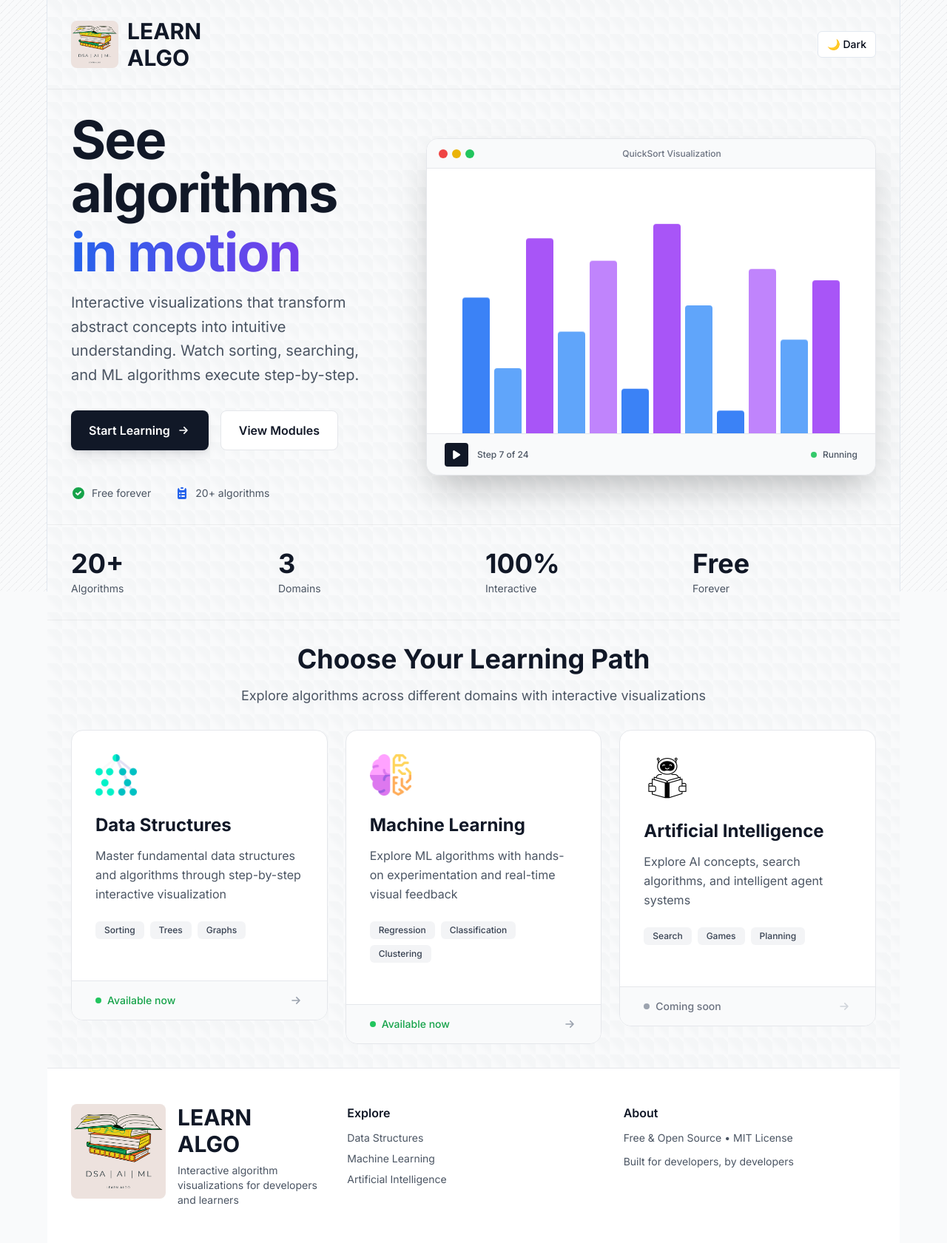
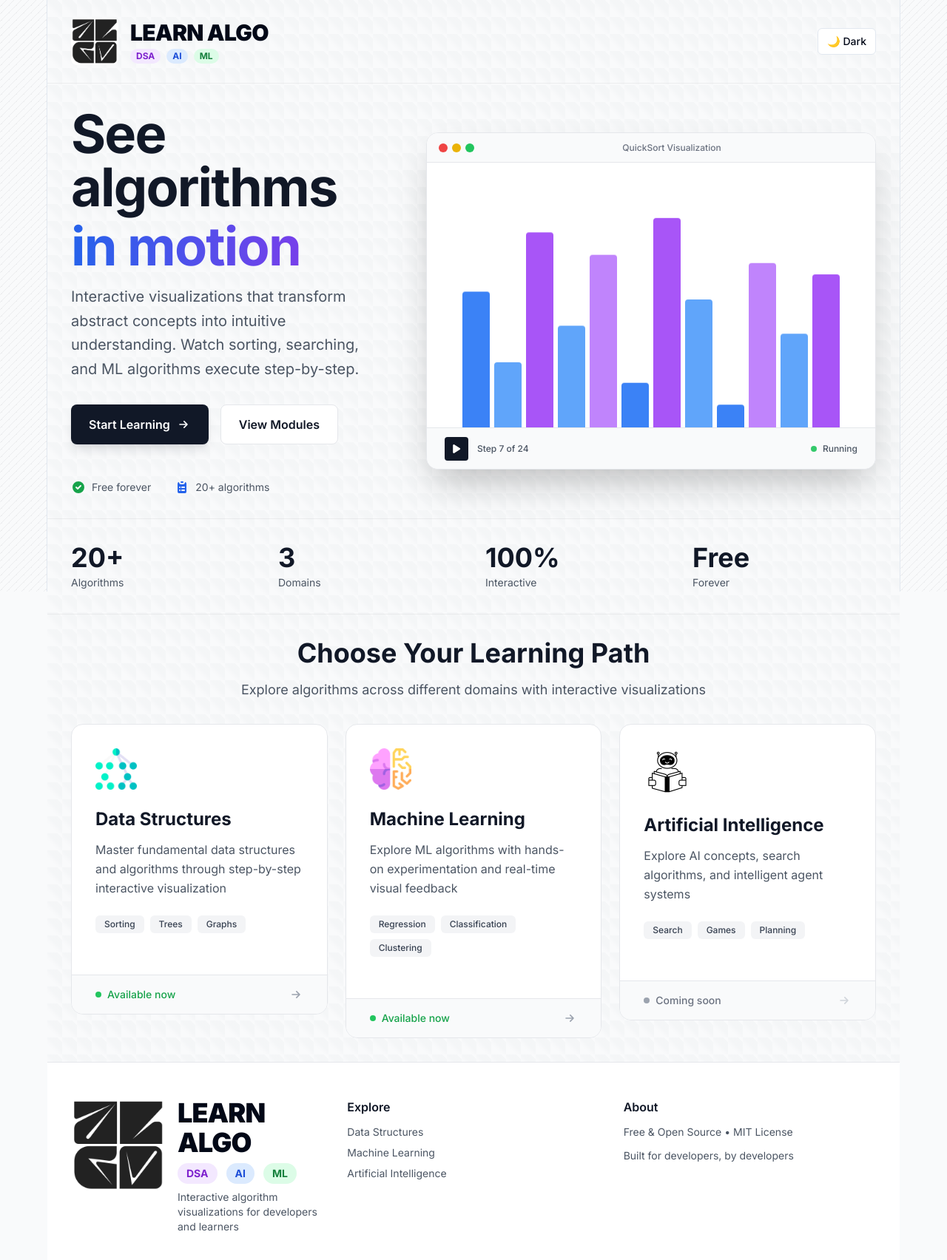
Before and after one commit to satya00089/learn-algo, a Next.js app: page / in a window 1280 px wide. Shown: the top 1704 px of the page at 74% size. Before the commit the page ends 1681 px from the top, so only its background shows below. Built offline with nearby package versions, Linux system fonts and the light colour scheme.

Commit message:
feat: update branding in layout and page components for improved visibility and consistency

```diff
--- a/src/app/layout.tsx
+++ b/src/app/layout.tsx
@@ -8,8 +8,8 @@ const inter = Inter({ subsets: ['latin'] })
 export const metadata: Metadata = {
   metadataBase: new URL('https://www.learn-algo.com'),
   title: {
-    default: 'learn-algo - Interactive Algorithm Visualizations',
-    template: '%s | learn-algo',
+    default: 'LEARN ALGO - Interactive Algorithm Visualizations',
+    template: '%s | LEARN ALGO',
   },
   description:
     'Master data structures, algorithms, and machine learning through interactive visualizations. Step-by-step exploration of sorting, searching, trees, graphs, regression, clustering, and more.',
@@ -28,26 +28,31 @@ export const metadata: Metadata = {
     'k-means clustering',
     'programming education',
   ],
-  authors: [{ name: 'learn-algo' }],
-  creator: 'learn-algo',
-  publisher: 'learn-algo',
+  authors: [{ name: 'LEARN ALGO' }],
+  creator: 'LEARN ALGO',
+  publisher: 'LEARN ALGO',
   formatDetection: {
     email: false,
     address: false,
     telephone: false,
   },
+  icons: {
+    icon: '/logo/logo.png',
+    shortcut: '/logo/logo.png',
+    apple: '/logo/logo.png',
+  },
   openGraph: {
     type: 'website',
     locale: 'en_US',
     url: 'https://www.learn-algo.com',
-    title: 'learn-algo - Interactive Algorithm Visualizations',
+    title: 'LEARN ALGO - Interactive Algorithm Visualizations',
     description:
       'Master algorithms through interactive visualizations. See every step, understand every concept.',
-    siteName: 'learn-algo',
+    siteName: 'LEARN ALGO',
   },
   twitter: {
     card: 'summary_large_image',
-    title: 'learn-algo - Interactive Algorithm Visualizations',
+    title: 'LEARN ALGO - Interactive Algorithm Visualizations',
     description:
       'Master algorithms through interactive visualizations. See every step, understand every concept.',
   },
--- a/src/app/page.tsx
+++ b/src/app/page.tsx
@@ -37,17 +37,30 @@ export default function Home() {
           />
           {/* Header */}
           <header className="relative z-10 flex justify-between items-center py-6 px-6 lg:px-8">
-            <div className="flex items-center space-x-3">
+            <div className="flex items-center space-x-4">
               <Image
                 src="/logo/logo.png"
                 alt="Learn Algo Logo"
                 width={64}
                 height={64}
-                className="rounded-lg"
+                className="rounded-lg dark:invert"
               />
-              <span className="text-3xl font-bold text-gray-900 dark:text-white">
-                <div>LEARN</div> <div>ALGO</div>
-              </span>
+              <div className="space-y-1">
+                <div className="bg-clip-text text-3xl font-black tracking-tight">
+                  LEARN ALGO
+                </div>
+                <div className="flex items-center gap-2 text-sm font-semibold text-gray-700 dark:text-gray-300">
+                  <span className="px-2 py-0.5 bg-purple-100 dark:bg-purple-900/30 text-purple-700 dark:text-purple-300 rounded-full text-xs font-bold">
+                    DSA
+                  </span>
+                  <span className="px-2 py-0.5 bg-blue-100 dark:bg-blue-900/30 text-blue-700 dark:text-blue-300 rounded-full text-xs font-bold">
+                    AI
+                  </span>
+                  <span className="px-2 py-0.5 bg-green-100 dark:bg-green-900/30 text-green-700 dark:text-green-300 rounded-full text-xs font-bold">
+                    ML
+                  </span>
+                </div>
+              </div>
             </div>
             <ThemeToggle />
           </header>
@@ -426,12 +439,25 @@ export default function Home() {
                       alt="Learn Algo Logo"
                       width={128}
                       height={128}
-                      className="rounded-lg"
+                      className="rounded-lg dark:invert"
                     />
                     <div className="flex-1">
-                      <span className="text-3xl font-bold text-gray-900 dark:text-white">
-                        <div>LEARN</div> <div>ALGO</div>
-                      </span>
+                      <div className="space-y-2">
+                        <div className="bg-clip-text text-4xl font-black tracking-tight">
+                          LEARN ALGO
+                        </div>
+                        <div className="flex items-center gap-3 text-xl font-semibold text-gray-700 dark:text-gray-300">
+                          <span className="px-3 py-1 bg-purple-100 dark:bg-purple-900/30 text-purple-700 dark:text-purple-300 rounded-full text-sm font-bold">
+                            DSA
+                          </span>
+                          <span className="px-3 py-1 bg-blue-100 dark:bg-blue-900/30 text-blue-700 dark:text-blue-300 rounded-full text-sm font-bold">
+                            AI
+                          </span>
+                          <span className="px-3 py-1 bg-green-100 dark:bg-green-900/30 text-green-700 dark:text-green-300 rounded-full text-sm font-bold">
+                            ML
+                          </span>
+                        </div>
+                      </div>
                       <p className="text-sm text-gray-600 dark:text-gray-400 mt-2">
                         Interactive algorithm visualizations for developers and learners
                       </p>
```
Also changed, not shown: public/logo/logo.png.
